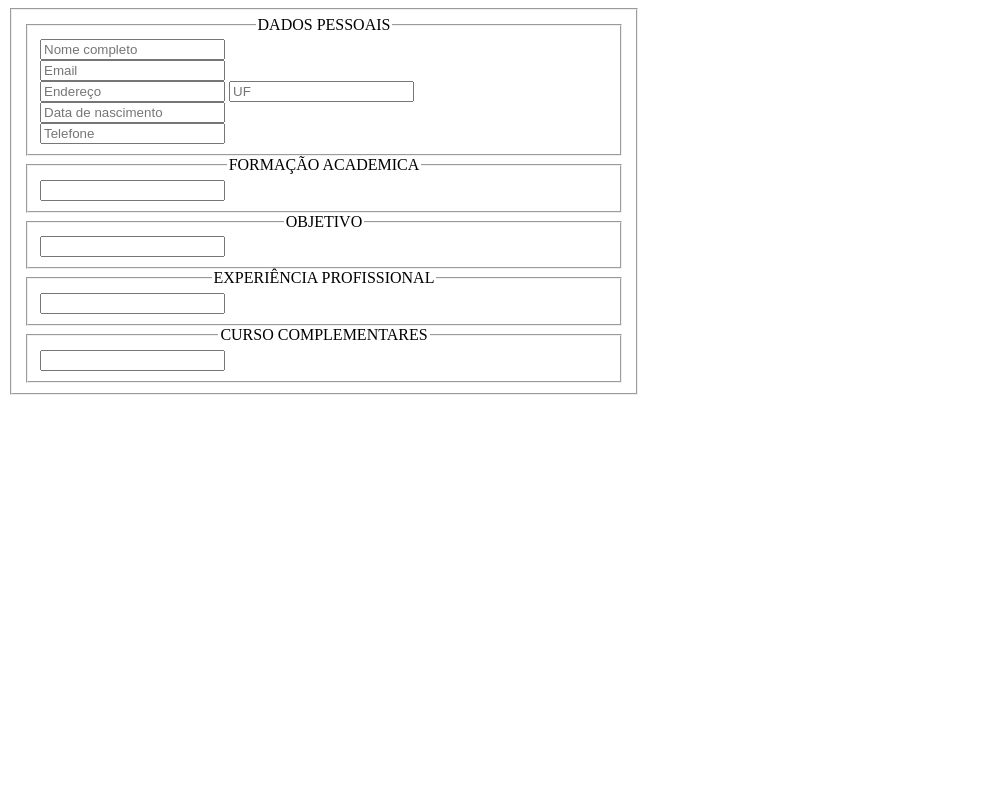
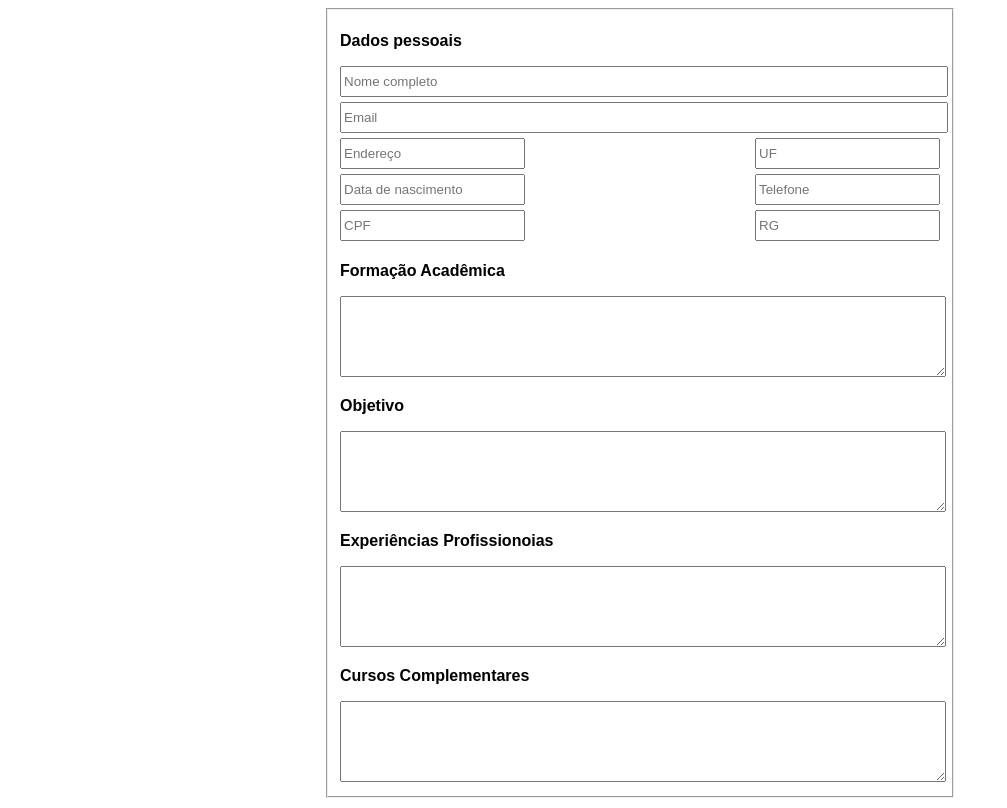
Before and after one commit to RazukRZK/HtmlCss, a plain HTML site: page Aula12 - Formulários2/Atividade/index.html in a window 1280 px wide. Shown: the whole page, without its empty margins (0-1007 px from the left). Drawn offline with Linux system fonts and the light colour scheme.

Commit message:
Atividade aula 12

```diff
--- a/Aula12 - Formulários2/Atividade/index.css
+++ b/Aula12 - Formulários2/Atividade/index.css
@@ -1,11 +1,36 @@
+html, body {
+    height: 100%;
+}
+
+body{
+    display: flex;
+    justify-content: center;
+    font-family: Arial, Helvetica, sans-serif;
+}
+
 form{
     width: 50%;
+    height: 100%;
 }
 
-legend{
-    text-align: center;
+form p {
+    font-weight: bold;
 }
 
-.endereco{
-    display: inline-block;
+#nome, #email{
+    width: 100%;
 }
+
+#localizacao, #sla, #identidade{
+    display: flex;
+    justify-content: space-between;
+}
+
+#formacao, #objetivo, #experiencia, #complementar{
+    width: 100%;
+}
+
+div input{
+    height: 25px;
+    margin-bottom: 5px;
+}
--- a/Aula12 - Formulários2/Atividade/index.html
+++ b/Aula12 - Formulários2/Atividade/index.html
@@ -11,134 +11,77 @@
     <form action="">
 
         <fieldset>
-            <fieldset>
-                <legend>DADOS PESSOAIS</legend>
+
+                <p>Dados pessoais</p>
                 <div>
                     <label for="nome"></label>
-                    <input
-                        type="text"
-                        name="nome"
-                        id="nome"
-                        placeholder="Nome completo"
-                        autocomplete="cc-nome"
-                >
-                </div>
-                <div>
-                    <label for="email"></label>
-                    <input
-                        type="email"
-                        name="email"
-                        id="email"
-                        placeholder="Email"
-                        autocomplete="email"
-                    >
-                </div>
-
-                <div class="endereco">
-                    <label for="endereço"></label>
-                    <input
-                        type="address"
-                        name="endereço"
-                        id="endereço"
-                        placeholder="Endereço"
-                        autocomplete="cc-address"
-                    >
-                </div>
-
-                <div class="endereco">
-                    <label for="uf"></label>
-                    <input
-                        type="address"
-                        name="uf"
-                        id="uf"
-                        placeholder="UF"
-                        autocomplete="UF"
-                        >
+                    <input type="text" name="nome" id="nome" placeholder="Nome completo" autocomplete="cc-nome">
                 </div>
 
                 <div>
-                    <label for="dt_nascimento"></label>
-                    <input
-                        type=""
-                        name="dt_nascimento"
-                        id="dt_nascimento"
-                        placeholder="Data de nascimento"
-                        autocomplete=""
-                    >
+                    <label for="email"></label>
+                    <input type="email" name="email" id="email" placeholder="Email" autocomplete="email">
                 </div>
-                <div>
-                    <label for="telefone"></label>
-                    <input
-                        type="tel"
-                        name="telefone"
-                        id="telefone"
-                        placeholder="Telefone"
-                        autocomplete="tel"
-                >
+
+                <div id="localizacao">
+                    <div>
+                        <label for="endereço"></label>
+                        <input type="address" name="endereço" id="endereço" placeholder="Endereço" autocomplete="cc-a" >
+                    </div>
+                    <div>
+                        <label for=""></label>
+                        <input type="address" name="uf" id="uf" placeholder="UF" autocomplete="UF">
+                    </div>
                 </div>
-            </fieldset>
 
-            <fieldset>
-                <legend>FORMAÇÃO ACADEMICA</legend>
+                <div id="sla">
+                    <div>
+                        <label for="dt_nascimento"></label>
+                        <input type="text" name="dt_nascimento" id="dt_nascimento" placeholder="Data de nascimento" autocomplete="">
+                    </div>
+                    <div>
+                        <label for="telefone"></label>
+                        <input type="tel" name="telefone" id="telefone" placeholder="Telefone" autocomplete="tel">
+                    </div>
+                </div>
+
+                <div id="identidade">
+                    <div>
+                        <label for="cpf"></label>
+                        <input type="number" name="cpf" id="cpf" placeholder="CPF" autocomplete="">
+                    </div>
+                    <div>
+                        <label for="rg"></label>
+                        <input type="number" name="rg" id="rg" placeholder="RG" autocomplete="">
+                    </div>
+                </div>
+
+                <p>Formação Acadêmica</p>
                 <div>
                     <label for="formacao"></label>
-                    <input
-                        type="text"
-                        name="formacao"
-                        id="formacao"
-                        placeholder=""
-                        autocomplete="cc-nome"
-                >
+                    <textarea name="experiencia" id="experiencia" cols="30" rows="5"></textarea>
                 </div>
-            </fieldset>
 
-            <fieldset>
-                <legend>OBJETIVO</legend>
+                <p>Objetivo</p>
                 <div>
                     <label for="objetivo"></label>
-                    <input
-                        type="text"
-                        name="objetivo"
-                        id="objetivo"
-                        placeholder=""
-                        autocomplete=""
-                >
+                    <textarea name="experiencia" id="experiencia" cols="30" rows="5"></textarea>
                 </div>
-            </fieldset>
 
-            <fieldset>
-                <legend>EXPERIÊNCIA PROFISSIONAL</legend>
+                <p>Experiências Profissionoias</p>
                 <div>
                     <label for="experiencia"></label>
-                    <input
-                        type="text"
-                        name="experiencia"
-                        id="experiencia"
-                        placeholder=""
-                        autocomplete=""
-                >
+                    <textarea name="experiencia" id="experiencia" cols="30" rows="5"></textarea>
                 </div>
-            </fieldset>
 
-            <fieldset>
-                <legend>CURSO COMPLEMENTARES</legend>
+                <p>Cursos Complementares</p>
                 <div>
                     <label for="complementar"></label>
-                    <input
-                        type="text"
-                        name="complementar"
-                        id="complementar"
-                        placeholder=""
-                        autocomplete=""
-                >
+                    <textarea name="experiencia" id="experiencia" cols="30" rows="5"></textarea>
                 </div>
-            </fieldset>
-        </fieldset>
 
 
-
-
-
+        </fieldset>
 
     </form>
 </body>
```
